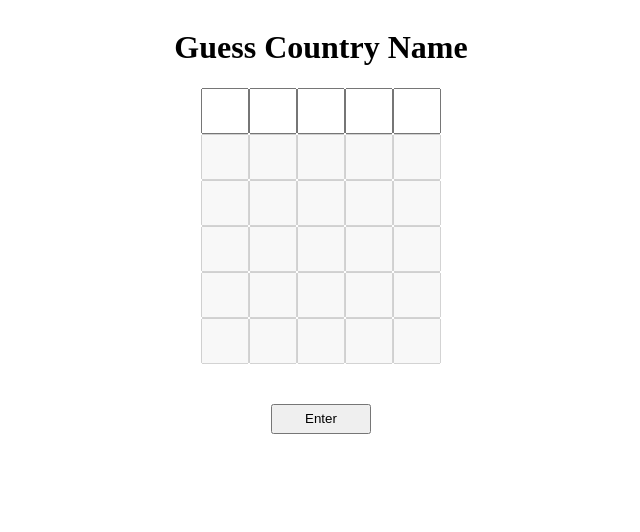
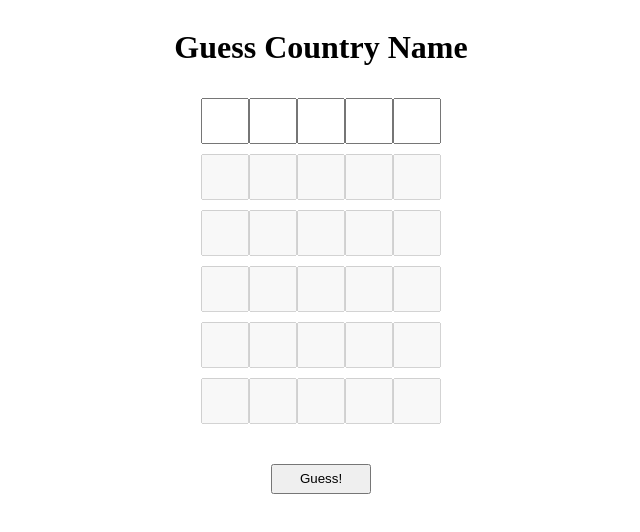
Before and after one commit to hitomipupil/Wordle, a React (Vite) app: page / in a window 1280 px wide. Shown: the top 532 px of the page, without its empty margins (319-959 px from the left). Built offline with nearby package versions, Linux system fonts and the light colour scheme.

Commit message:
modified styles

```diff
--- a/src/App.jsx
+++ b/src/App.jsx
@@ -19,6 +19,7 @@ const countryArr = [
     "KENYA",
     "LIBYA",
     "NIGER",
+    "NEPAL",
     "SAMOA",
     "SPAIN",
     "SYRIA",
@@ -78,7 +79,7 @@ const App = () => {
 
     const clickHandler = () => {
         const input = inputArr[currentRow].join("").toUpperCase();
-        console.log(answer, input);
+        console.log(`answer: ${answer}`);
 
         if (input.length < 5) {
             console.log("Not enough letters");
--- a/src/components/Enter.jsx
+++ b/src/components/Enter.jsx
@@ -3,7 +3,7 @@ import "./Enter.css";
 const Enter = ({ clickHandler }) => {
     return (
         <button onClick={clickHandler} id="enterBtn">
-            Enter
+            Guess!
         </button>
     );
 };
--- a/src/components/Input.css
+++ b/src/components/Input.css
@@ -1,5 +1,6 @@
-input {
+.input {
     height: 40px;
     width: 40px;
     font-size: 30px;
+    text-align: center;
 }
--- a/src/components/Input.jsx
+++ b/src/components/Input.jsx
@@ -28,6 +28,7 @@ const Input = ({
             disabled={isDisabled}
             style={{ backgroundColor: backgroundcolor, color: color }}
             value={inputLetter}
+            className="input"
         />
     );
 };
--- a/src/components/InputRow.css
+++ b/src/components/InputRow.css
@@ -1,4 +1,4 @@
-#inputRow {
+.inputRow {
     margin-top: 10px;
     display: flex;
     flex-direction: row;
--- a/src/components/InputRow.jsx
+++ b/src/components/InputRow.jsx
@@ -30,7 +30,7 @@ const InputRow = ({
     };
 
     return (
-        <div id={rowIdx}>
+        <div id={rowIdx} className="inputRow">
             {inputRowArr.map((inputLetter, idx) => (
                 <Input
                     rowIdx={rowIdx}
```
